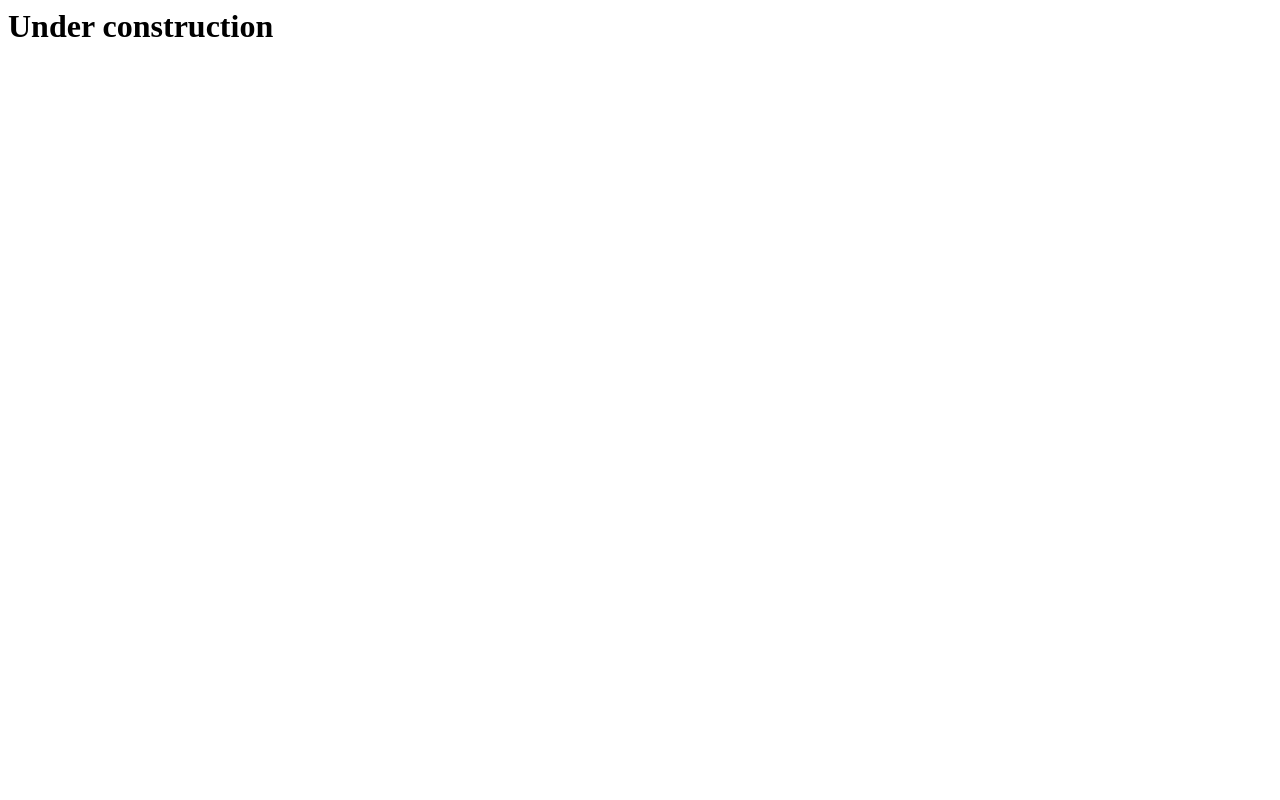
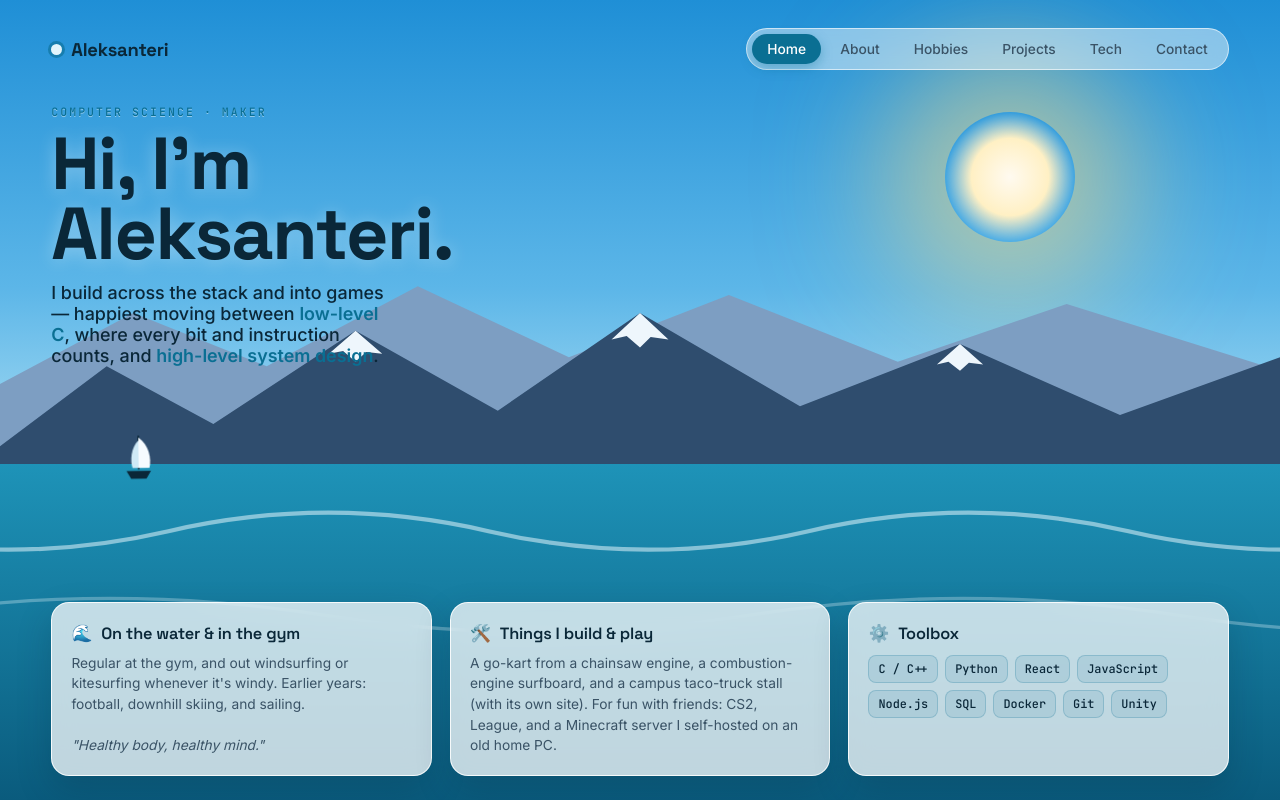
Before and after one commit to AksuCode/AksuCode.github.io, a plain HTML site: page index.html in a window 1280 px wide. Drawn offline with Linux system fonts and the light colour scheme.

Commit message:
Claude code generated base main page for further development

```diff
--- /dev/null
+++ b/assets/css/styles.css
@@ -0,0 +1,216 @@
+:root{
+  /* Sky */
+  --sky-top:#1f8fd6;
+  --sky-mid:#5cb6e8;
+  --sky-low:#a9ddf3;
+  /* Sun */
+  --sun:#fff0c4;
+  --sun-glow:rgba(255,221,128,.55);
+  /* Mountains */
+  --mtn-far:#7d9ec2;
+  --mtn-mid:#4f739b;
+  --mtn-near:#2f4d6e;
+  --snow:#eef6fc;
+  /* Ocean */
+  --sea-top:#1e93b8;
+  --sea-deep:#0a5b7d;
+  --foam:#e2f5fc;
+  /* Ink + glass */
+  --ink:#0a2738;
+  --ink-soft:#3a5366;
+  --glass:rgba(255,255,255,.74);
+  --glass-edge:rgba(255,255,255,.85);
+  --accent:#0a6f93;
+  --horizon:58vh;
+}
+
+*{box-sizing:border-box;margin:0;padding:0;}
+
+html,body{height:100%;}
+
+body{
+  font-family:"Inter",system-ui,sans-serif;
+  color:var(--ink);
+  background:var(--sky-low);
+  min-height:100dvh;
+  overflow-x:hidden;
+  -webkit-font-smoothing:antialiased;
+}
+
+/* ---------- Scene ---------- */
+.scene{position:fixed;inset:0;overflow:hidden;z-index:0;}
+
+.sky{
+  position:absolute;inset:0;
+  background:linear-gradient(180deg,var(--sky-top) 0%,var(--sky-mid) 36%,var(--sky-low) 58%);
+}
+
+.sun{
+  position:absolute;
+  top:14%;right:16%;
+  width:130px;height:130px;border-radius:50%;
+  background:radial-gradient(circle at 50% 50%,#fffaf0 0%,var(--sun) 42%,rgba(255,224,150,0) 70%);
+  box-shadow:0 0 120px 60px var(--sun-glow);
+  will-change:transform;
+}
+
+.mountains{
+  position:absolute;left:0;right:0;
+  top:28vh;height:30vh;
+  will-change:transform;
+}
+.mountains svg{display:block;width:100%;height:100%;}
+
+.ocean{
+  position:absolute;left:0;right:0;
+  top:var(--horizon);bottom:0;
+  background:linear-gradient(180deg,var(--sea-top) 0%,var(--sea-deep) 100%);
+  overflow:hidden;
+}
+/* moving foam streaks on the water */
+.waves{position:absolute;left:-50%;width:200%;height:100%;}
+.waves svg{display:block;width:100%;height:100%;}
+.wave-1{opacity:.55;animation:drift 19s linear infinite;}
+.wave-2{opacity:.32;animation:drift 31s linear infinite reverse;top:0;position:absolute;}
+@keyframes drift{from{transform:translateX(0)}to{transform:translateX(25%)}}
+
+/* the signature: a sail gliding along the horizon */
+.sail{
+  position:absolute;
+  top:calc(var(--horizon) - 34px);
+  left:0;width:46px;height:54px;
+  z-index:2;
+  animation:sail-across 34s linear infinite;
+  will-change:transform;
+}
+.sail .bob{animation:bob 4.2s ease-in-out infinite;transform-origin:bottom center;}
+@keyframes sail-across{
+  0%{transform:translateX(-8vw)}
+  100%{transform:translateX(108vw)}
+}
+@keyframes bob{
+  0%,100%{transform:translateY(0) rotate(-2deg)}
+  50%{transform:translateY(4px) rotate(2deg)}
+}
+
+/* ---------- Content ---------- */
+.page{
+  position:relative;z-index:5;
+  min-height:100dvh;
+  display:flex;flex-direction:column;
+  padding:clamp(16px,2.4vw,28px) clamp(18px,4vw,56px) clamp(20px,3vh,34px);
+  gap:clamp(14px,2.2vh,26px);
+}
+
+/* nav */
+nav{
+  display:flex;align-items:center;justify-content:space-between;
+  gap:18px;flex-wrap:wrap;
+}
+.brand{
+  font-family:"Space Grotesk",sans-serif;
+  font-weight:700;font-size:1.15rem;letter-spacing:-.01em;
+  color:var(--ink);
+  display:flex;align-items:center;gap:9px;
+}
+.brand .dot{width:11px;height:11px;border-radius:50%;
+  background:var(--foam);box-shadow:0 0 0 3px rgba(10,111,147,.6);}
+.links{display:flex;gap:4px;flex-wrap:wrap;list-style:none;
+  background:rgba(255,255,255,.45);
+  backdrop-filter:blur(7px);-webkit-backdrop-filter:blur(7px);
+  border:1px solid rgba(255,255,255,.6);
+  padding:5px;border-radius:999px;}
+.links a{
+  display:block;text-decoration:none;color:var(--ink-soft);
+  font-size:.86rem;font-weight:500;
+  padding:7px 15px;border-radius:999px;
+  transition:background .18s ease,color .18s ease;
+}
+.links a:hover,.links a:focus-visible{color:var(--ink);background:rgba(255,255,255,.7);}
+.links a[aria-current="page"]{
+  color:#fff;background:var(--accent);
+  box-shadow:0 4px 12px rgba(10,111,147,.35);
+}
+
+/* hero */
+.hero{margin-top:clamp(6px,2vh,28px);max-width:660px;}
+.eyebrow{
+  font-family:"JetBrains Mono",monospace;font-size:.72rem;
+  letter-spacing:.18em;text-transform:uppercase;
+  color:var(--accent);margin-bottom:10px;
+  text-shadow:0 1px 0 rgba(255,255,255,.45);
+}
+.hero h1{
+  font-family:"Space Grotesk",sans-serif;
+  font-weight:700;letter-spacing:-.02em;line-height:.96;
+  font-size:clamp(2.8rem,7vw,4.6rem);
+  color:var(--ink);
+  text-shadow:0 2px 18px rgba(255,255,255,.35);
+}
+.role{
+  margin-top:12px;font-size:clamp(.98rem,1.5vw,1.12rem);
+  font-weight:500;color:var(--ink);
+  max-width:30ch;
+}
+.role b{color:var(--accent);font-weight:600;}
+
+/* fill the gap so cards drop to the lower water area */
+.spacer{flex:1 1 auto;min-height:8px;}
+
+/* card row */
+.cards{
+  display:grid;gap:clamp(12px,1.6vw,18px);
+  grid-template-columns:repeat(3,1fr);
+}
+.card{
+  background:var(--glass);
+  backdrop-filter:blur(12px);-webkit-backdrop-filter:blur(12px);
+  border:1px solid var(--glass-edge);
+  border-radius:18px;
+  padding:clamp(15px,1.5vw,20px);
+  box-shadow:0 14px 34px rgba(8,40,60,.22);
+  display:flex;flex-direction:column;gap:9px;
+}
+.card h2{
+  font-family:"Space Grotesk",sans-serif;
+  font-size:1.02rem;font-weight:600;letter-spacing:-.01em;
+  display:flex;align-items:center;gap:9px;
+}
+.card h2 .ico{font-size:1.05rem;line-height:1;}
+.card p{font-size:.86rem;line-height:1.5;color:var(--ink-soft);}
+.motto{
+  font-style:italic;font-size:.82rem;color:var(--accent);
+  margin-top:auto;padding-top:4px;
+}
+
+/* tech chips */
+.chips{display:flex;flex-wrap:wrap;gap:7px;margin-top:2px;}
+.chips span{
+  font-family:"JetBrains Mono",monospace;font-size:.74rem;
+  color:var(--ink);background:rgba(10,111,147,.1);
+  border:1px solid rgba(10,111,147,.22);
+  padding:5px 9px;border-radius:8px;
+  transition:transform .15s ease,background .15s ease;
+}
+.chips span:hover{transform:translateY(-2px);background:rgba(10,111,147,.18);}
+
+/* ---------- Responsive ---------- */
+@media (max-width:880px){
+  .cards{grid-template-columns:1fr 1fr;}
+  .card.tech{grid-column:1 / -1;}
+}
+@media (max-width:600px){
+  :root{--horizon:50vh;}
+  body{overflow-y:auto;}
+  .page{min-height:auto;}
+  .cards{grid-template-columns:1fr;}
+  .card.tech{grid-column:auto;}
+  .links{justify-content:center;}
+  .sail{display:none;}
+}
+
+@media (prefers-reduced-motion:reduce){
+  .wave-1,.wave-2,.sail,.sail .bob{animation:none;}
+}
+
+a:focus-visible,.chips span:focus-visible{outline:3px solid #fff;outline-offset:2px;}
--- /dev/null
+++ b/assets/js/index.js
@@ -0,0 +1,32 @@
+// Gentle mouse parallax on the scene layers — disabled for reduced-motion / touch.
+(function () {
+  var reduce = window.matchMedia("(prefers-reduced-motion: reduce)").matches;
+  var fine = window.matchMedia("(pointer: fine)").matches;
+  if (reduce || !fine) return;
+
+  var layers = Array.prototype.slice.call(document.querySelectorAll("[data-depth]"));
+  var tx = 0, ty = 0, cx = 0, cy = 0, ticking = false;
+
+  function onMove(e) {
+    var nx = (e.clientX / window.innerWidth) - 0.5;
+    var ny = (e.clientY / window.innerHeight) - 0.5;
+    tx = nx; ty = ny;
+    if (!ticking) { ticking = true; requestAnimationFrame(render); }
+  }
+
+  function render() {
+    cx += (tx - cx) * 0.08;
+    cy += (ty - cy) * 0.08;
+    layers.forEach(function (el) {
+      var d = parseFloat(el.getAttribute("data-depth")) || 0;
+      el.style.transform = "translate(" + (cx * d) + "px," + (cy * d * 0.5) + "px)";
+    });
+    if (Math.abs(tx - cx) > 0.001 || Math.abs(ty - cy) > 0.001) {
+      requestAnimationFrame(render);
+    } else {
+      ticking = false;
+    }
+  }
+
+  window.addEventListener("mousemove", onMove, { passive: true });
+})();
--- a/index.html
+++ b/index.html
@@ -1 +1,115 @@
-<h1>Under construction</h1>
+<!DOCTYPE html>
+<html lang="en">
+<head>
+<meta charset="UTF-8" />
+<meta name="viewport" content="width=device-width, initial-scale=1.0" />
+<title>Aleksanteri — Computer Science & Things I Build</title>
+<link rel="preconnect" href="https://fonts.googleapis.com" />
+<link rel="preconnect" href="https://fonts.gstatic.com" crossorigin />
+<link href="https://fonts.googleapis.com/css2?family=Space+Grotesk:wght@400;500;600;700&family=Inter:wght@400;500;600&family=JetBrains+Mono:wght@500&display=swap" rel="stylesheet" />
+<link rel="stylesheet" href="assets/css/styles.css" />
+</head>
+<body>
+
+  <!-- ===== Scene ===== -->
+  <div class="scene" aria-hidden="true">
+    <div class="sky"></div>
+    <div class="sun" data-depth="6"></div>
+
+    <div class="mountains" data-depth="14">
+      <svg viewBox="0 0 1440 320" preserveAspectRatio="xMidYMax slice" xmlns="http://www.w3.org/2000/svg">
+        <!-- far range -->
+        <path fill="var(--mtn-far)" d="M0,230 L150,150 L300,210 L470,120 L640,200 L820,130 L1010,205 L1200,140 L1440,215 L1440,320 L0,320 Z"/>
+        <!-- near range -->
+        <path fill="var(--mtn-near)" d="M0,300 L120,210 L240,275 L400,170 L560,260 L720,150 L900,255 L1080,185 L1260,265 L1440,200 L1440,320 L0,320 Z"/>
+        <!-- snow caps -->
+        <path fill="var(--snow)" d="M400,170 L430,196 L412,194 L400,205 L386,193 L370,196 Z"/>
+        <path fill="var(--snow)" d="M720,150 L752,180 L732,177 L720,189 L705,176 L688,180 Z"/>
+        <path fill="var(--snow)" d="M1080,185 L1106,208 L1090,206 L1080,215 L1067,205 L1054,208 Z"/>
+      </svg>
+    </div>
+
+    <div class="ocean">
+      <div class="waves wave-1">
+        <svg viewBox="0 0 1440 200" preserveAspectRatio="none" xmlns="http://www.w3.org/2000/svg">
+          <path fill="none" stroke="var(--foam)" stroke-width="2.5" stroke-linecap="round"
+            d="M0,40 Q90,18 180,40 T360,40 T540,40 T720,40 T900,40 T1080,40 T1260,40 T1440,40"/>
+        </svg>
+      </div>
+      <div class="waves wave-2">
+        <svg viewBox="0 0 1440 200" preserveAspectRatio="none" xmlns="http://www.w3.org/2000/svg">
+          <path fill="none" stroke="var(--foam)" stroke-width="2"
+            d="M0,90 Q120,70 240,90 T480,90 T720,90 T960,90 T1200,90 T1440,90"/>
+        </svg>
+      </div>
+    </div>
+
+    <!-- signature: a sail crossing the horizon -->
+    <div class="sail">
+      <svg class="bob" viewBox="0 0 60 70" xmlns="http://www.w3.org/2000/svg">
+        <line x1="30" y1="6" x2="30" y2="50" stroke="#0a2738" stroke-width="2.4"/>
+        <path d="M30,8 C44,18 47,36 44,48 L30,48 Z" fill="#f6fbff"/>
+        <path d="M30,12 C20,22 19,38 22,48 L30,48 Z" fill="#cfe9f6"/>
+        <path d="M14,52 L46,52 L40,62 L20,62 Z" fill="#0a2738"/>
+      </svg>
+    </div>
+  </div>
+
+  <!-- ===== Content ===== -->
+  <div class="page">
+    <nav>
+      <div class="brand"><span class="dot"></span>Aleksanteri</div>
+      <ul class="links">
+        <li><a href="index.html" aria-current="page">Home</a></li>
+        <li><a href="about.html">About</a></li>
+        <li><a href="hobbies.html">Hobbies</a></li>
+        <li><a href="projects.html">Projects</a></li>
+        <li><a href="tech.html">Tech</a></li>
+        <li><a href="contact.html">Contact</a></li>
+      </ul>
+    </nav>
+
+    <header class="hero">
+      <div class="eyebrow">computer science · maker</div>
+      <h1>Hi, I'm<br/>Aleksanteri.</h1>
+      <p class="role">
+        I build across the stack and into games — happiest moving between
+        <b>low-level C</b>, where every bit and instruction counts, and
+        <b>high-level system design</b>.
+      </p>
+    </header>
+
+    <div class="spacer"></div>
+
+    <section class="cards" aria-label="What I'm about">
+      <article class="card">
+        <h2><span class="ico">🌊</span>On the water &amp; in the gym</h2>
+        <p>Regular at the gym, and out windsurfing or kitesurfing whenever it's windy. Earlier years: football, downhill skiing, and sailing.</p>
+        <p class="motto">"Healthy body, healthy mind."</p>
+      </article>
+
+      <article class="card">
+        <h2><span class="ico">🛠️</span>Things I build &amp; play</h2>
+        <p>A go-kart from a chainsaw engine, a combustion-engine surfboard, and a campus taco-truck stall (with its own site). For fun with friends: CS2, League, and a Minecraft server I self-hosted on an old home PC.</p>
+      </article>
+
+      <article class="card tech">
+        <h2><span class="ico">⚙️</span>Toolbox</h2>
+        <div class="chips">
+          <span tabindex="0">C / C++</span>
+          <span tabindex="0">Python</span>
+          <span tabindex="0">React</span>
+          <span tabindex="0">JavaScript</span>
+          <span tabindex="0">Node.js</span>
+          <span tabindex="0">SQL</span>
+          <span tabindex="0">Docker</span>
+          <span tabindex="0">Git</span>
+          <span tabindex="0">Unity</span>
+        </div>
+      </article>
+    </section>
+  </div>
+
+  <script src="assets/js/index.js"></script>
+</body>
+</html>
```
Also changed, not shown: 404.html (+0 -2 lines).
